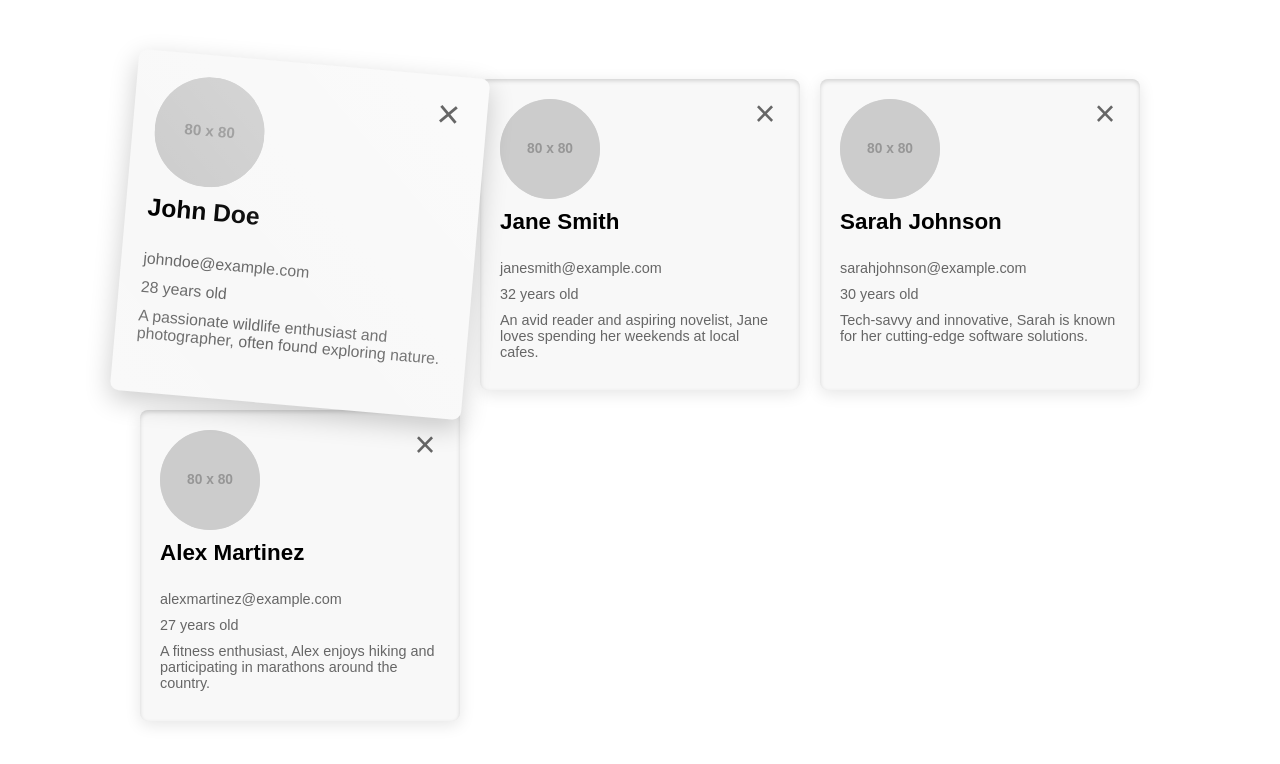
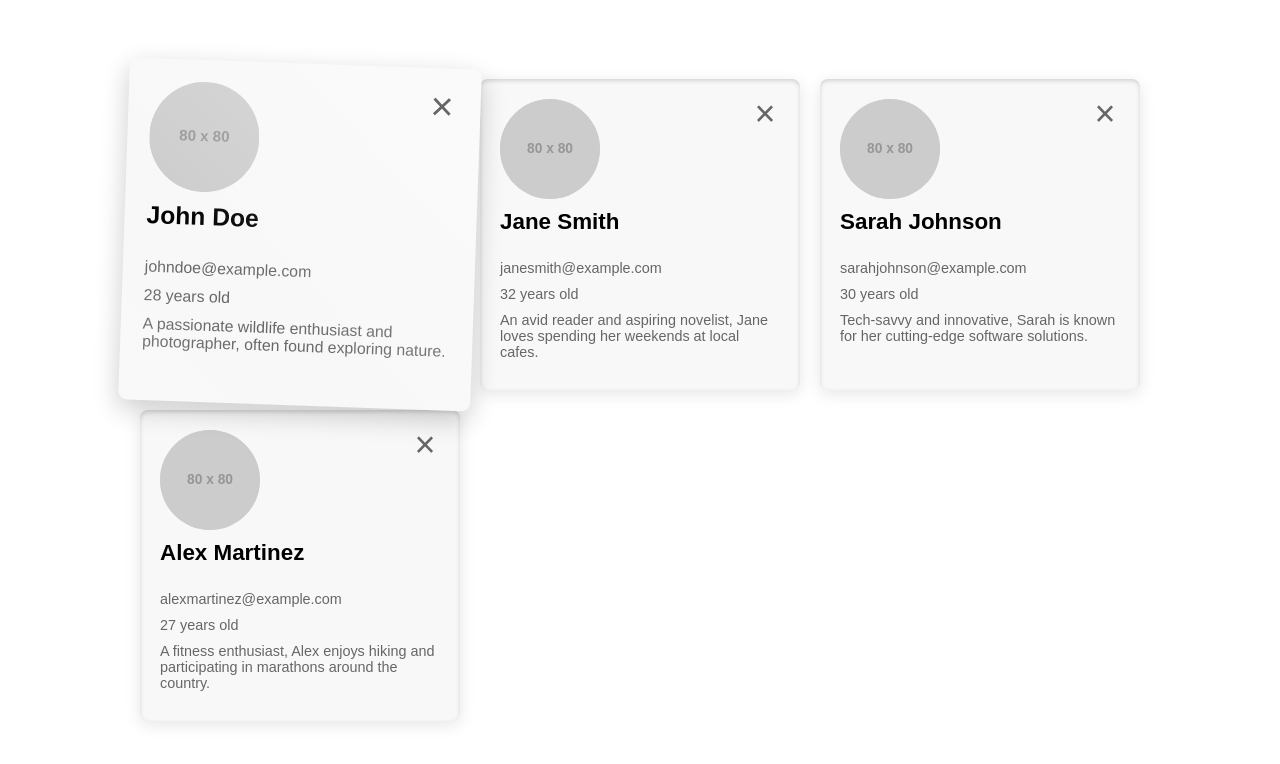
Before and after one commit to Abba-ops/website-dev-test, a plain HTML site: page index.html in a window 1280 px wide. In both pictures the pointer is over the element 300 px from the left and 234 px from the top of the page. Drawn offline with Linux system fonts and the light colour scheme; placeholder pictures from the web are drawn by us.

Commit message:
adjusted the hover effect before submission

```diff
--- a/index.css
+++ b/index.css
@@ -64,9 +64,9 @@ body {
 
 /* Hover effects */
 .user-container:hover {
-  transform: scale(1.1) rotate(5deg);
+  transform: scale(1.1) rotate(2deg);
   box-shadow: 0 8px 24px rgba(0, 0, 0, 0.2);
-  z-index: 10; /* Bring hovered card to the front */
+  z-index: 10;
 }
 
 .user-container:hover::before {
@@ -75,11 +75,11 @@ body {
 }
 
 .user-container:hover:nth-child(even) {
-  transform: scale(1.1) rotate(-5deg);
+  transform: scale(1.1) rotate(-2deg);
 }
 
 .user-container:hover:nth-child(odd) {
-  transform: scale(1.1) rotate(5deg);
+  transform: scale(1.1) rotate(2deg);
 }
 
 /* Close button styles */
```
